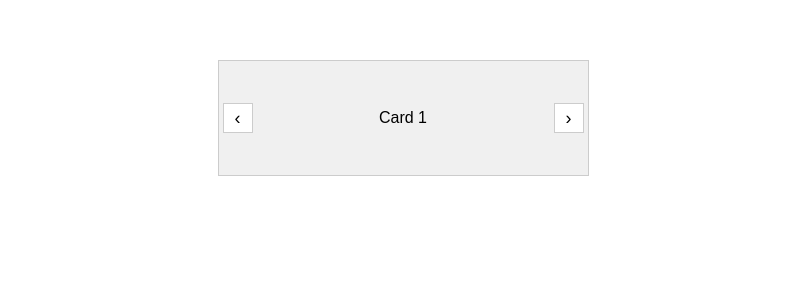
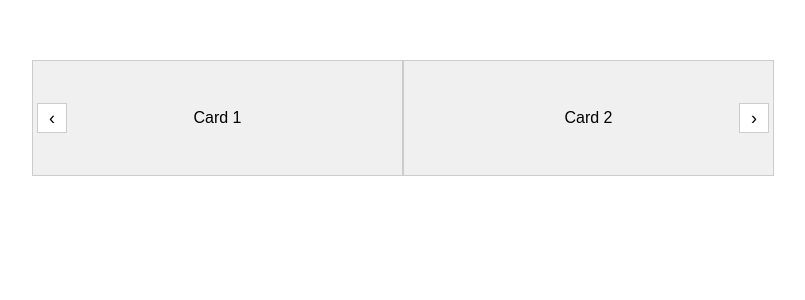
Before and after one commit to dd-daihuaye/simple-react-app, a React (Create React App) app: page / in a window 1280 px wide. Shown: the top 300 px of the page, without its empty margins (237-1042 px from the left). Built offline with nearby package versions, Linux system fonts and the light colour scheme.

Commit message:
feat: add visibleCards option to carousel

```diff
--- a/src/App.tsx
+++ b/src/App.tsx
@@ -13,7 +13,7 @@ function App() {
 
   return (
     <div className="App">
-      <Carousel items={items.map((text) => <div>{text}</div>)} />
+      <Carousel items={items.map((text) => <div>{text}</div>)} visibleCards={2} />
     </div>
   );
 }
--- a/src/Carousel.tsx
+++ b/src/Carousel.tsx
@@ -7,16 +7,33 @@ type CarouselProps = {
   autoPlay?: boolean;
   delay?: number;
   firstDelay?: number;
+  visibleCards?: number;
 };
 
-const Carousel: React.FC<CarouselProps> = ({ items, autoPlay = true, delay, firstDelay }) => {
-  const { index, next, prev } = useCarousel(items.length, { autoPlay, delay, firstDelay });
+const cardWidth = 371;
+
+const Carousel: React.FC<CarouselProps> = ({
+  items,
+  autoPlay = true,
+  delay,
+  firstDelay,
+  visibleCards = 1,
+}) => {
+  const positions = Math.max(items.length - visibleCards + 1, 1);
+  const { index, next, prev } = useCarousel(positions, {
+    autoPlay,
+    delay,
+    firstDelay,
+  });
 
   return (
-    <div className="carousel-container">
+    <div
+      className="carousel-container"
+      style={{ width: `${cardWidth * visibleCards}px` }}
+    >
       <div
         className="carousel-inner"
-        style={{ transform: `translateX(-${index * 371}px)` }}
+        style={{ transform: `translateX(-${index * cardWidth}px)` }}
       >
         {items.map((item, i) => (
           <div className="carousel-item" key={i}>
```
